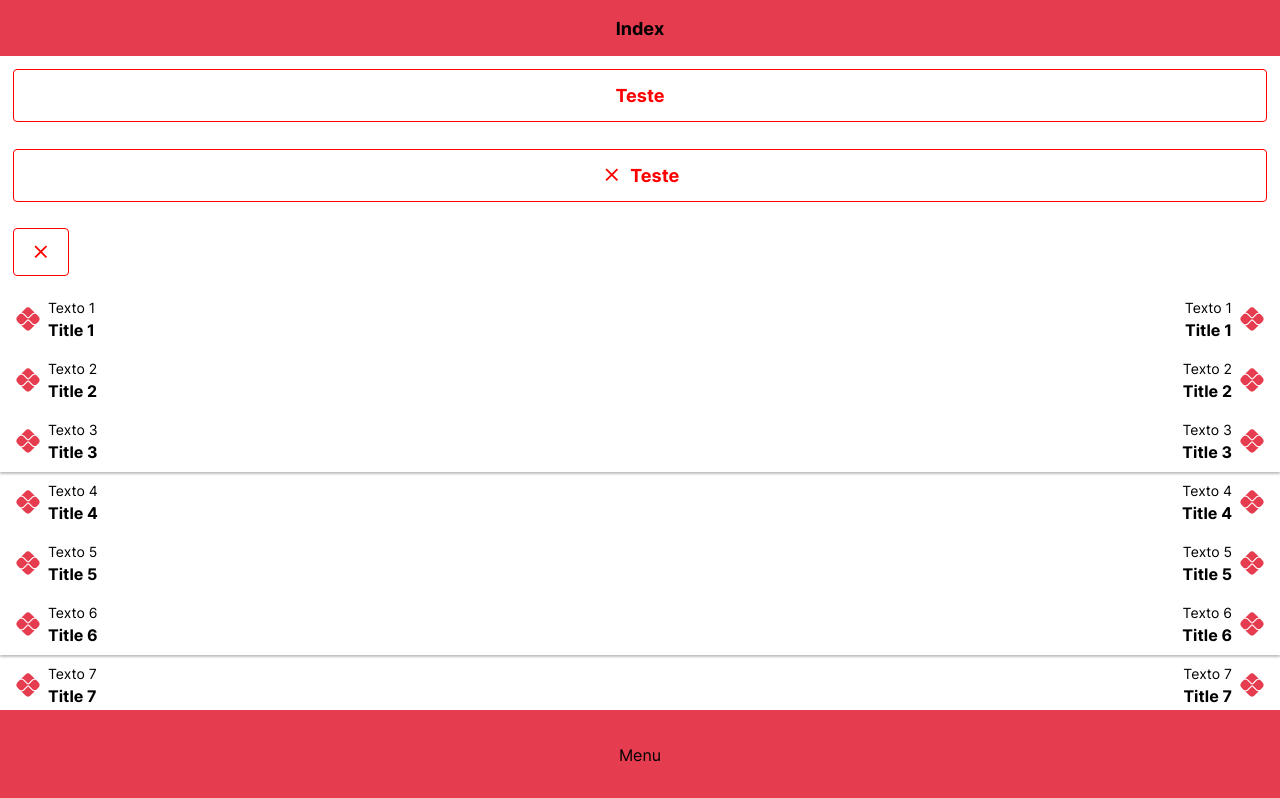
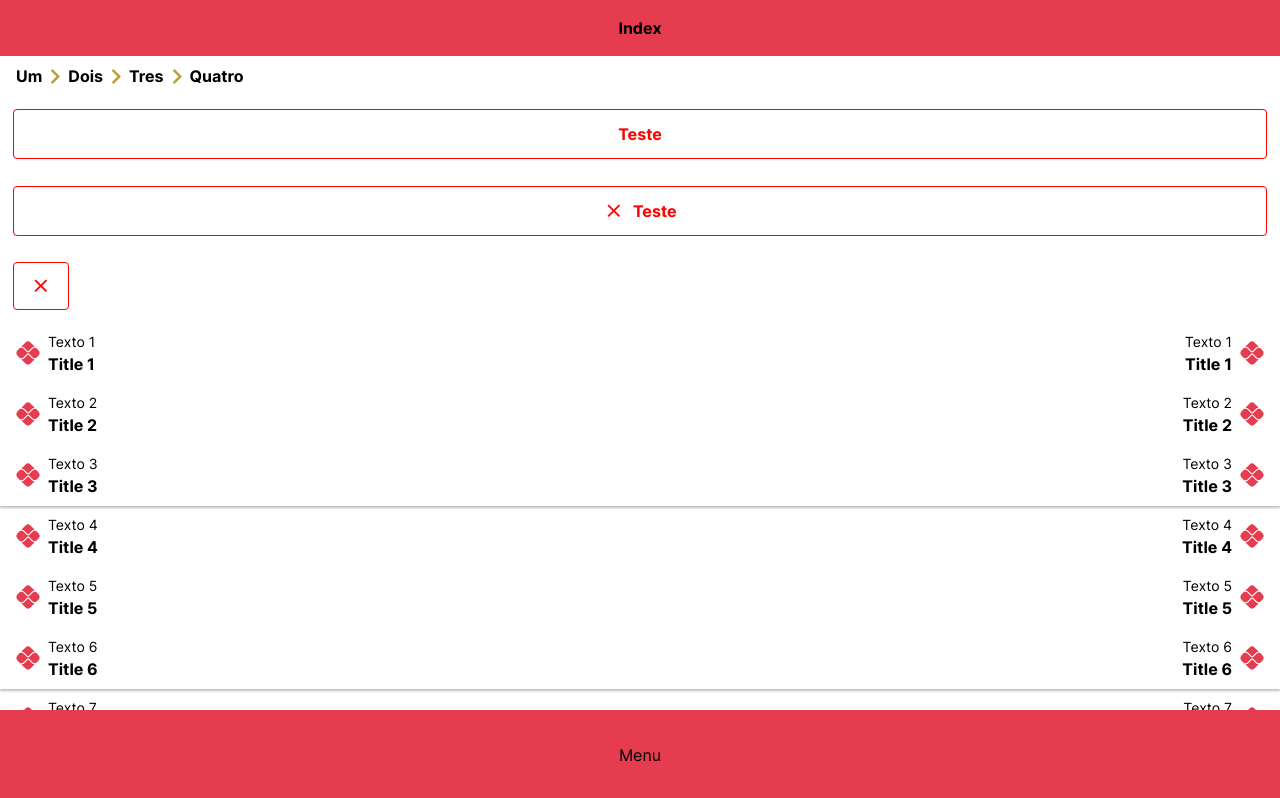
Before and after one commit to fcms14/react-components, a React (Vite) app: page / in a window 1280 px wide. Shown: the top 798 px of the page. Built offline with nearby package versions, Linux system fonts and the light colour scheme.

Commit message:
Breadcrumb

```diff
--- /dev/null
+++ b/src/components/atoms/Breadcrumb/BreadcrumbIcon.tsx
@@ -0,0 +1,13 @@
+import Icon from "../Icon"
+import { IconComponentInterface } from "../../../interfaces"
+
+const BreadcrumbIcon = (props: IconComponentInterface) => {
+  return (
+    <Icon
+      {...props}
+      color={props.color!}
+    />
+  )
+}
+
+export default BreadcrumbIcon
--- /dev/null
+++ b/src/components/atoms/Breadcrumb/BreadcrumbRoot.tsx
@@ -0,0 +1,42 @@
+import { useState } from "react"
+import BreadcrumbStyle from "./BreadcrumbStyle"
+import Icon from "../Icon"
+import Title from "../Title"
+
+
+interface Interface {
+  paths: string[]
+}
+
+
+
+
+const BreadcrumbRoot = (props: Interface) => {
+  const [paths, setPaths] = useState(props.paths)
+
+  function getTitle(array: string[]): any {
+    return array[0] || ""
+  }
+
+  return (
+    <BreadcrumbStyle>
+      <Title> {getTitle(paths)}
+        {paths.map(
+          (t: string, i) =>
+            i !== 0 ?
+              <>
+                <div>
+                  <Icon width={7} icon={"AngleRight"} color="#BE9E37" />
+                </div>
+
+                {t}
+              </>
+              :
+              ""
+        )}
+      </Title>
+    </BreadcrumbStyle>
+  )
+}
+
+export default BreadcrumbRoot
--- /dev/null
+++ b/src/components/atoms/Breadcrumb/BreadcrumbStyle.ts
@@ -0,0 +1,23 @@
+import styled, { css } from "styled-components";
+
+const BreadcrumbStyle = styled.header`
+background-color: #fff;
+position: sticky;
+top: 1.5 rem;
+z-index: 1;
+margin: 0.5rem;
+margin-left: 1rem;
+
+::before {
+    content: '';
+    position: absolute;
+    bottom: -0px;
+    left : -1.5rem;
+    right:-1.5rem'};
+    height: calc(100% +  1.5 rem);
+    background-color: #fff;
+    z-index: -1;
+}
+
+`
+export default BreadcrumbStyle;
--- /dev/null
+++ b/src/components/atoms/Breadcrumb/index.tsx
@@ -0,0 +1,8 @@
+import BreadcrumbRoot from "./BreadcrumbRoot";
+import BreadcrumbIcon from "./BreadcrumbIcon";
+
+
+export const Breadcrumb = {
+
+
+}
--- a/src/components/atoms/Title/index.ts
+++ b/src/components/atoms/Title/index.ts
@@ -1,10 +1,21 @@
 import styled from 'styled-components'
-import { FontProps } from '../../../interfaces'
+import { theme } from '../../../providers/theme'
 
-const Title = styled.h1<FontProps>`
-    font-family: "InterBold";
-    font-size: ${props => props.theme.fontsizes.title[props?.size ?? 'default']};
-    color: ${props => props.color ?? props.theme.colors[props?.parent ?? 'main'][props?.element ?? 'title']};
+interface Props {
+  size?: string,
+  noMargin?: boolean,
+  noHeader?: boolean,
+  theme: any
+}
+
+const Title = styled.h1<Props>`
+    ${(props) => !props.noHeader && 'display: flex;'};
+    ${(props) => !props.noHeader && 'align-items: center;'};
+    ${(props) => !props.noHeader && 'gap: 0.5rem;'};
+    font-family: InterBold;
+    font-size: 1 rem;
+    color: ${props => props.color || '#000' };
+    ${(props) => props.noMargin && 'margin: 0;'};
 `
 
 export default Title
--- a/src/pages/Index/index.tsx
+++ b/src/pages/Index/index.tsx
@@ -4,6 +4,7 @@ import List from "./list"
 import { Button } from "../../components/organisms/Button"
 import { Header } from "../../components/organisms/Header"
 import { useNavigate } from "react-router-dom"
+import BreadcrumbRoot from "../../components/atoms/Breadcrumb/BreadcrumbRoot"
 
 const Index = () => {
   const navigate = useNavigate()
@@ -12,7 +13,8 @@ const Index = () => {
     <Template>
       <Header.Default text="Index" />
       <main>
-        <Button.Default  loading={false} active={true} secondary={true} text="Teste" onClick={() => navigate('/exchange')} />
+        <BreadcrumbRoot paths={["Um", "Dois", "Tres", "Quatro"]} />
+        <Button.Default loading={false} active={true} secondary={true} text="Teste" onClick={() => navigate('/exchange')} />
         <Button.WithIcon loading={false} active={true} secondary={true} text="Teste" iconBefore onClick={() => navigate('/exchange')} icon="MdClose" />
         <Button.OnlyIcon loading={false} active={true} secondary={true} onClick={() => navigate('/exchange')} icon="MdClose" />
         <List />
--- a/tsconfig.json
+++ b/tsconfig.json
@@ -16,7 +16,7 @@
     "noEmit": true,
     "jsx": "react-jsx",
   },
-  "include": ["src"],
+  "include": ["src", "Breadcrumb"],
   // "exclude": ["src/**/*.ts", "src/**/*.tsx"],
   "references": [{ "path": "./tsconfig.node.json" }]
 }
```
Also changed, not shown: package.json (+4 -4 lines), style.css (added, +27 -0 lines), 1 other file (tests, documents, lock files or other folders).
